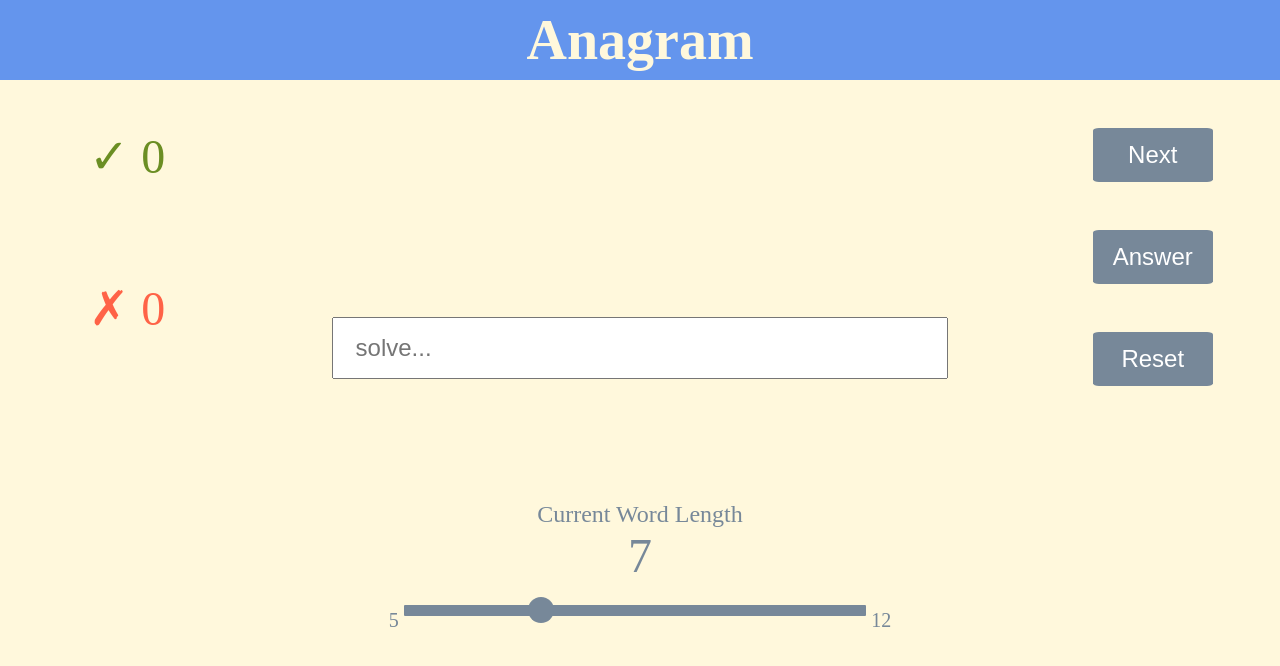
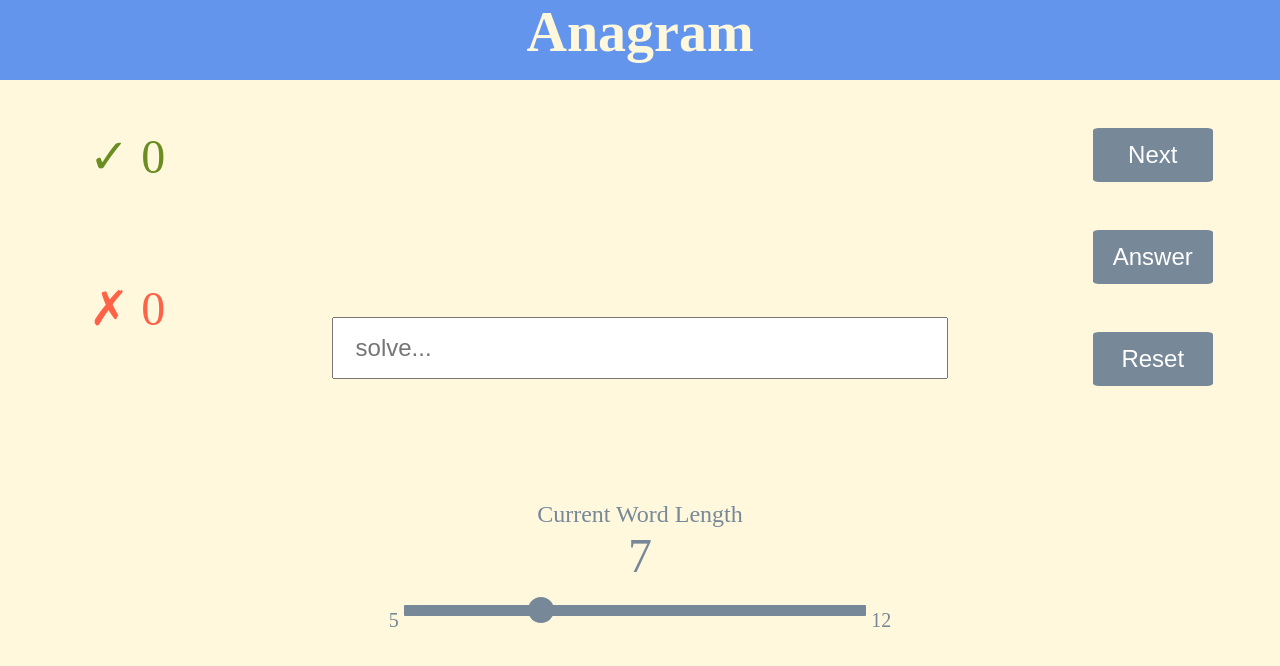
Before and after one commit to jgthomas/braingame.xyz, a React (Create React App) app in the folder frontend/: page /anagram in a window 1280 px wide. Shown: the top 666 px of the page. Built offline with nearby package versions, Linux system fonts and the light colour scheme; no server answers.

Commit message:
Remove header top margin

```diff
--- a/frontend/src/components/Header/Header.css
+++ b/frontend/src/components/Header/Header.css
@@ -6,7 +6,7 @@ header {
 .game-title {
   color: cornsilk;
   font-size: 3.5em;
-  margin-top: 0.15em;
+  margin-top: 0;
 }
 
 @media only screen and (max-width: 730px) {
```
